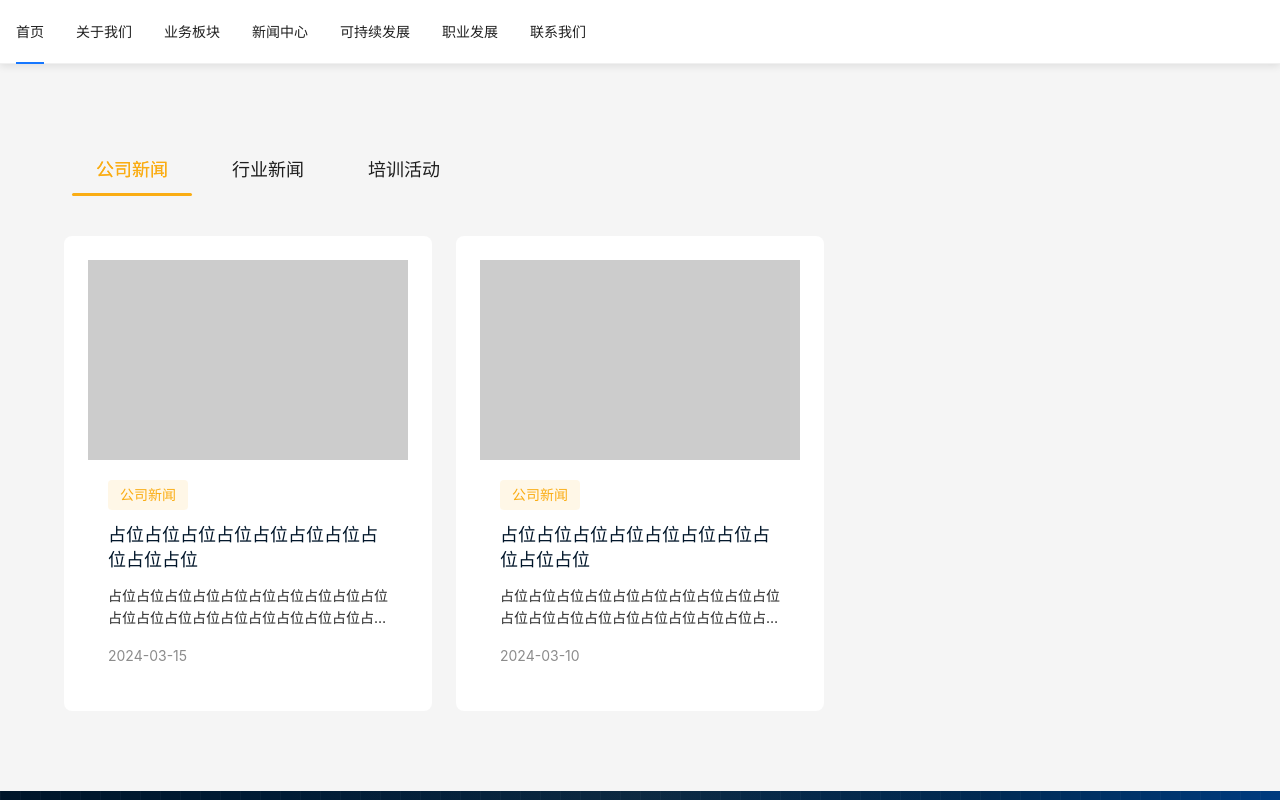
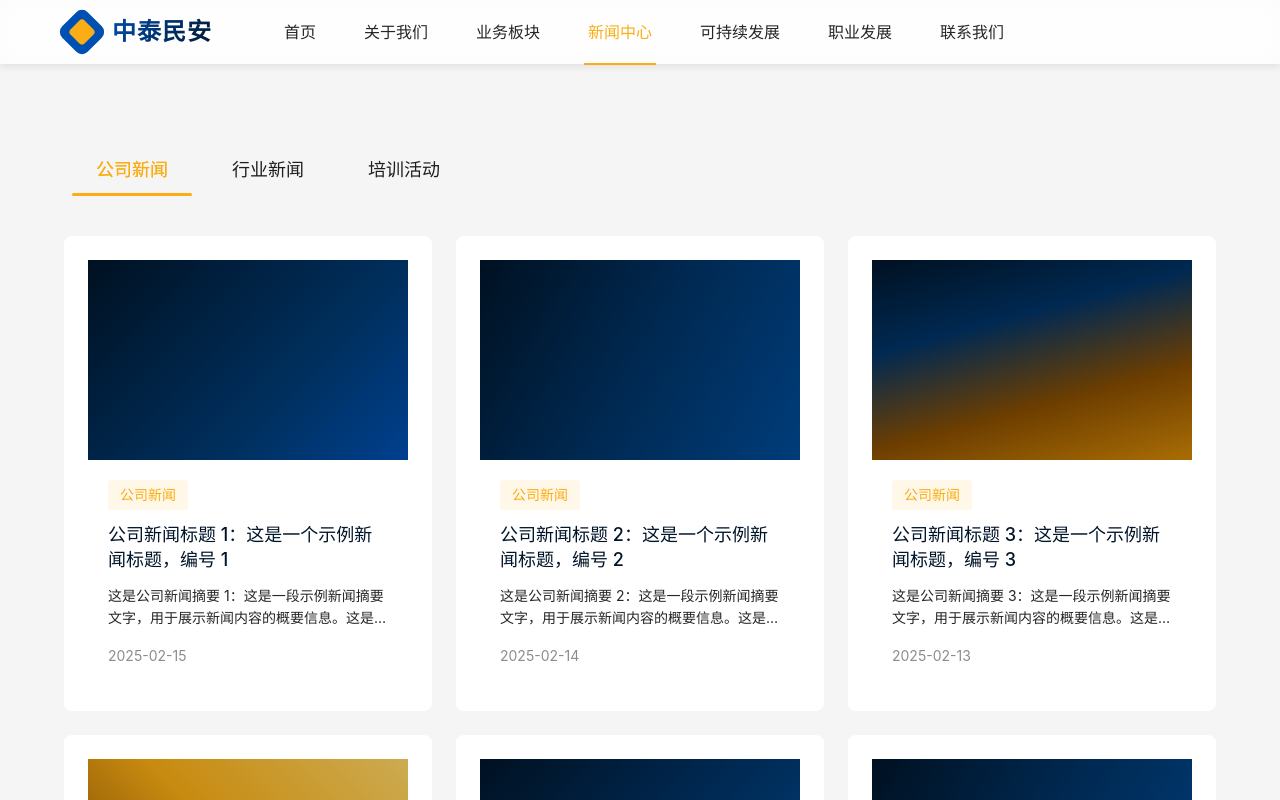
Before and after one commit to mattwhocn/zhongtai, a React app: page /news in a window 1280 px wide. Shown: the top 800 px of the page. Built offline with nearby package versions, Linux system fonts and the light colour scheme.

Commit message:
调整首页 导航 banner 和footer 的效果

```diff
--- a/src/App.tsx
+++ b/src/App.tsx
@@ -1,7 +1,8 @@
-import { Menu, Layout } from 'antd';
+import { Layout } from 'antd';
 import React from 'react';
-import { BrowserRouter, Link, Route, Routes } from 'react-router-dom';
+import { BrowserRouter, Route, Routes } from 'react-router-dom';
 
+import Header from './components/Header';
 import Footer from './components/Footer';
 import Home from './pages/Home';
 import About from './pages/About';
@@ -13,31 +14,13 @@ import Contact from './pages/Contact';
 
 import './styles/app.less';
 
-const { Header, Content } = Layout;
-
-const menuItems = [
-  { key: '/', label: '首页' },
-  { key: '/about', label: '关于我们' },
-  { key: '/business', label: '业务板块' },
-  { key: '/news', label: '新闻中心' },
-  { key: '/sustainability', label: '可持续发展' },
-  { key: '/career', label: '职业发展' },
-  { key: '/contact', label: '联系我们' },
-];
+const { Content } = Layout;
 
 export const App: React.FC = () => {
   return (
     <BrowserRouter>
       <Layout className="app-container">
-        <Header className="app-header">
-          <Menu
-            mode="horizontal"
-            items={menuItems.map(item => ({
-              ...item,
-              label: <Link to={item.key}>{item.label}</Link>,
-            }))}
-          />
-        </Header>
+        <Header />
         <Content className="app-content">
           <Routes>
             <Route path="/" element={<Home />} />
--- a/src/components/Footer/index.tsx
+++ b/src/components/Footer/index.tsx
@@ -16,7 +16,7 @@ const menuItems = [
 ];
 
 const Footer: React.FC = () => {
-  const address = '北京市朝阳区xxx大厦';
+  const address = '北京市海淀区xxx大厦';
   const baiduMapUrl = `https://api.map.baidu.com/marker?location=39.904989,116.405285&title=${encodeURIComponent(address)}&content=${encodeURIComponent(address)}&output=html`;
 
   return (
@@ -68,7 +68,7 @@ const Footer: React.FC = () => {
                 className="company-logo"
               />
               <p className="company-desc">
-                致力于为客户提供专业的解决方案和优质服务
+                xxxxxxxxxxxxxxxxxxxxxxxx
               </p>
             </div>
           </Col>
--- a/src/components/Header/index.tsx
+++ b/src/components/Header/index.tsx
@@ -2,18 +2,17 @@ import React from 'react';
 import { Layout, Menu } from 'antd';
 import { Link, useLocation } from 'react-router-dom';
 import './style.less';
-import { t } from '../../utils/locale';
 
 const { Header: AntHeader } = Layout;
 
 const menuItems = [
-  { key: '/', label: t('nav.home') },
-  { key: '/about', label: t('nav.about') },
-  { key: '/business', label: t('nav.business') },
-  { key: '/news', label: t('nav.news') },
-  { key: '/sustainability', label: t('nav.sustainability') },
-  { key: '/career', label: t('nav.career') },
-  { key: '/contact', label: t('nav.contact') },
+  { key: '/', label: '首页' },
+  { key: '/about', label: '关于我们' },
+  { key: '/business', label: '业务板块' },
+  { key: '/news', label: '新闻中心' },
+  { key: '/sustainability', label: '可持续发展' },
+  { key: '/career', label: '职业发展' },
+  { key: '/contact', label: '联系我们' },
 ];
 
 const Header: React.FC = () => {
--- a/src/components/Header/style.less
+++ b/src/components/Header/style.less
@@ -6,11 +6,15 @@
   left: 0;
   right: 0;
   z-index: 1000;
-  background: #fff;
+  background: rgba(255, 255, 255, 0.6) !important;
   padding: 0;
-  box-shadow: 0 2px 8px rgba(0, 0, 0, 0.1);
+  backdrop-filter: blur(8px);
+  -webkit-backdrop-filter: blur(8px);
+  box-shadow: 0 1px 20px rgba(0, 0, 0, 0.08);
+  border-bottom: 1px solid rgba(255, 255, 255, 0.3);
 
   .header-content {
+    position: relative;
     max-width: 1200px;
     margin: 0 auto;
     padding: 0 24px;
@@ -19,6 +23,8 @@
     height: 100%;
 
     .logo {
+      display: flex;
+      align-items: center;
       margin-right: 48px;
 
       .logo-mark {
@@ -69,18 +75,17 @@
         // 科技感字体效果
         background: linear-gradient(120deg, @primary-blue, @dark-blue);
         -webkit-background-clip: text;
+        background-clip: text;
         -webkit-text-fill-color: transparent;
       }
 
-      &:hover {
-        .logo-mark {
-          &::before {
-            transform: rotate(225deg);
-          }
+      &:hover .logo-mark {
+        &::before {
+          transform: rotate(225deg);
+        }
 
-          &::after {
-            transform: translate(-50%, -50%) rotate(225deg);
-          }
+        &::after {
+          transform: translate(-50%, -50%) rotate(225deg);
         }
       }
     }
@@ -122,6 +127,19 @@
       }
     }
   }
+
+  // 添加一个伪元素来增强毛玻璃效果
+  &::before {
+    content: '';
+    position: absolute;
+    top: 0;
+    left: 0;
+    right: 0;
+    bottom: 0;
+    backdrop-filter: blur(8px);
+    -webkit-backdrop-filter: blur(8px);
+    z-index: -1;
+  }
 }
 
 // 响应式调整
@@ -129,13 +147,10 @@
   .app-header {
     .header-content {
       .logo {
-        margin-right: 24px;
-
         .logo-mark {
           width: 24px;
           height: 24px;
 
-          &::before,
           &::after {
             width: 12px;
             height: 12px;
--- a/src/pages/News/index.tsx
+++ b/src/pages/News/index.tsx
@@ -3,71 +3,31 @@ import { Layout, Tabs, Row, Col, Card } from 'antd';
 import { useNavigate } from 'react-router-dom';
 import { usePageTitle } from '../../hooks/usePageTitle';
 import { gradients } from '../../utils/gradients';
-import { t } from '../../utils/locale';
 import './style.less';
 
 const { Content } = Layout;
 const { TabPane } = Tabs;
 
+// 生成指定数量的新闻数据
+const generateNewsData = (category: string, count: number) => {
+  return Array.from({ length: count }, (_, index) => ({
+    id: index + 1,
+    title: `${category}标题 ${index + 1}：这是一个示例新闻标题，编号 ${index + 1}`,
+    summary: `这是${category}摘要 ${index + 1}：这是一段示例新闻摘要文字，用于展示新闻内容的概要信息。这是一段示例新闻摘要文字，用于展示新闻内容的概要信息。`,
+    date: new Date(Date.now() - index * 24 * 60 * 60 * 1000).toISOString().split('T')[0],
+    background: index % 4 === 0 ? gradients.techBlue :
+                index % 4 === 1 ? gradients.businessBlue :
+                index % 4 === 2 ? gradients.techMix :
+                gradients.techGold,
+    category: category
+  }));
+};
+
 // 新闻数据
 const newsData = {
-  company: [
-    {
-      id: 1,
-      title: '中泰民安成功入选国家级"专精特新"企业名单',
-      summary: '近日，工信部公布2024年度"专精特新"企业名单，我公司凭借在智能制造领域的突出表现成功入选...',
-      date: '2024-03-15',
-      background: gradients.techBlue,
-      category: '公司新闻'
-    },
-    {
-      id: 2,
-      title: '公司与某大型制造企业达成战略合作',
-      summary: '双方将在智能制造、数字化转型等领域展开深度合作，共同推动制造业升级...',
-      date: '2024-03-10',
-      background: gradients.businessBlue,
-      category: '公司新闻'
-    },
-    // ... more company news
-  ],
-  industry: [
-    {
-      id: 1,
-      title: '2024年智能制造发展趋势报告发布',
-      summary: '报告指出，人工智能、5G等新技术将进一步推动制造业智能化升级...',
-      date: '2024-03-12',
-      background: gradients.techMix,
-      category: '行业新闻'
-    },
-    {
-      id: 2,
-      title: '国家发布制造业数字化转型指导意见',
-      summary: '意见强调要加快推进制造业数字化、网络化、智能化发展...',
-      date: '2024-03-08',
-      background: gradients.premiumGray,
-      category: '行业新闻'
-    },
-    // ... more industry news
-  ],
-  training: [
-    {
-      id: 1,
-      title: '2024智能制造技术研讨会圆满举行',
-      summary: '来自全国各地的行业专家齐聚一堂，共同探讨智能制造发展趋势与技术创新...',
-      date: '2024-03-05',
-      background: gradients.techGold,
-      category: '培训活动'
-    },
-    {
-      id: 2,
-      title: '数字化转型实践培训课程开课',
-      summary: '为期三天的培训课程涵盖数字化转型战略、技术实施等多个方面...',
-      date: '2024-03-01',
-      background: gradients.businessBlue,
-      category: '培训活动'
-    },
-    // ... more training events
-  ]
+  company: generateNewsData('公司新闻', 30),
+  industry: generateNewsData('行业新闻', 30),
+  training: generateNewsData('培训活动', 30)
 };
 
 const News: React.FC = () => {
@@ -87,9 +47,9 @@ const News: React.FC = () => {
           onChange={setActiveTab}
           className="news-tabs"
         >
-          <TabPane tab={t('news.tabs.company')} key="company">
+          <TabPane tab="公司新闻" key="company">
             <Row gutter={[24, 24]}>
-              {t('news.company').map((news: any) => (
+              {newsData.company.map(news => (
                 <Col xs={24} sm={12} lg={8} key={news.id}>
                   <Card
                     className="news-card"
@@ -113,7 +73,7 @@ const News: React.FC = () => {
             </Row>
           </TabPane>
 
-          <TabPane tab={t('news.tabs.industry')} key="industry">
+          <TabPane tab="行业新闻" key="industry">
             <Row gutter={[24, 24]}>
               {newsData.industry.map(news => (
                 <Col xs={24} sm={12} lg={8} key={news.id}>
@@ -139,7 +99,7 @@ const News: React.FC = () => {
             </Row>
           </TabPane>
 
-          <TabPane tab={t('news.tabs.training')} key="training">
+          <TabPane tab="培训活动" key="training">
             <Row gutter={[24, 24]}>
               {newsData.training.map(news => (
                 <Col xs={24} sm={12} lg={8} key={news.id}>
--- a/src/styles/app.less
+++ b/src/styles/app.less
@@ -17,7 +17,7 @@
   }
 
   .app-content {
-    padding: 0;
+    padding: @layout-header-height 0 0;
 
     .ant-btn {
       &:hover {
--- a/webpack.config.ts
+++ b/webpack.config.ts
@@ -53,11 +53,6 @@ const config: Configuration = {
       {
         test: /\.(png|jpg|jpeg|gif|svg)$/i,
         type: 'asset/resource',
-      },
-      {
-        test: /\.json$/,
-        loader: 'json5-loader',
-        type: 'javascript/auto'
       }
     ],
   },
```
Also changed, not shown: src/pages/About/index.tsx (+12 -15 lines), src/pages/Home/index.tsx (+44 -18 lines), src/pages/Home/style.less (+31 -25 lines).
